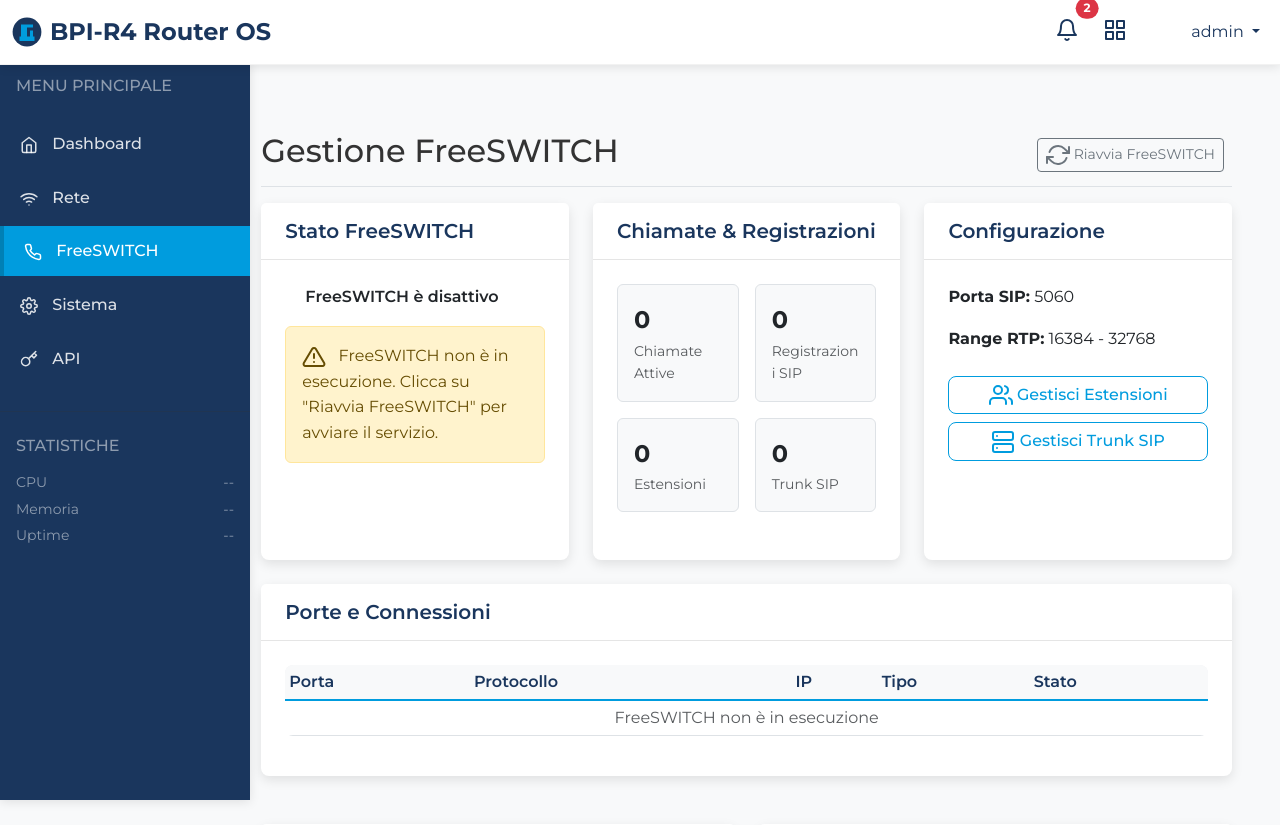
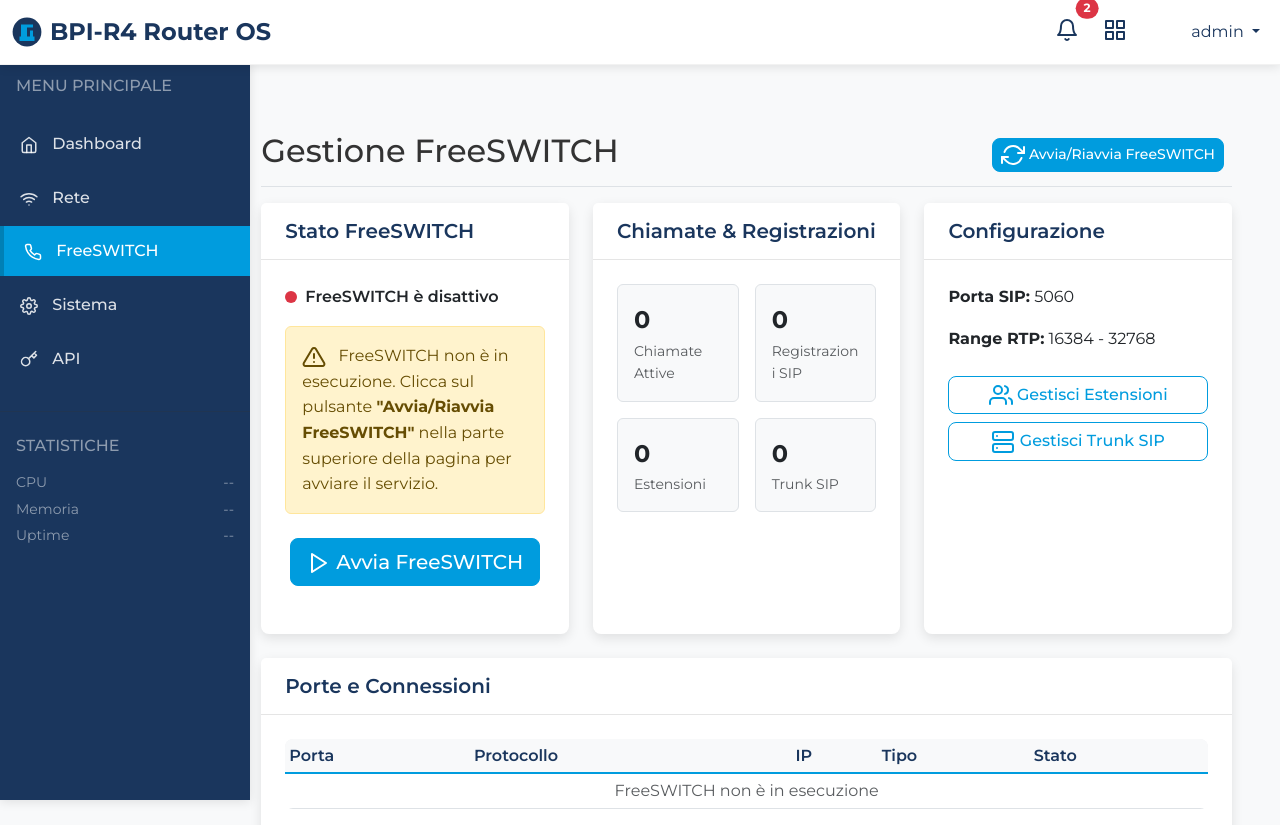
Before and after one commit to dexter939/evorouter, a Flask app: page /freeswitch/ in a window 1280 px wide. Shown: the top 825 px of the page. Run offline with Flask 3, Linux system fonts and the light colour scheme; a user stored in the database is signed in; data comes from the database, SQL or seed files in the repository; data that the repository does not hold is empty; some libraries are stand-ins or nearby versions.

Commit message:
Enhance FreeSWITCH management: Add functionality to start/restart the service, improve UI feedback, and handle service status more robustly.
Replit-Commit-Author: Agent
Replit-Commit-Session-Id: 086dc182-1af5-4616-8598-e165c3437322
Replit-Commit-Screenshot-Url: https://storage.googleapis.com/screenshot-production-us-central1/1656d9b2-dda0-4b71-9b32-7b50edc85525/032de939-d8e9-4e5b-bad5-4e159d5938e7.jpg

```diff
--- a/static/css/main.css
+++ b/static/css/main.css
@@ -143,15 +143,15 @@ body {
 }
 
 .status-up {
-  background-color: var(--success-color);
+  background-color: var(--success, #28a745);
 }
 
 .status-down {
-  background-color: var(--danger-color);
+  background-color: var(--danger, #dc3545);
 }
 
 .status-warning {
-  background-color: var(--warning-color);
+  background-color: var(--warning, #ffc107);
 }
 
 /* Form styling */
@@ -272,7 +272,7 @@ body {
 .loader {
   border: 3px solid #f3f3f3;
   border-radius: 50%;
-  border-top: 3px solid var(--primary-color);
+  border-top: 3px solid var(--primary, #009cde);
   width: 20px;
   height: 20px;
   animation: spin 1s linear infinite;
--- a/static/js/freeswitch.js
+++ b/static/js/freeswitch.js
@@ -14,6 +14,12 @@ document.addEventListener('DOMContentLoaded', function() {
   const restartFsBtn = document.getElementById('restartFreeswitch');
   if (restartFsBtn) {
     restartFsBtn.addEventListener('click', confirmRestartFreeswitch);
+  }
+
+  // Add listener for the additional start FreeSWITCH button in warning message
+  const startFsBtn = document.getElementById('startFreeswitchBtn');
+  if (startFsBtn) {
+    startFsBtn.addEventListener('click', confirmRestartFreeswitch);
   }
 
   // Add listener for delete extension buttons
@@ -64,8 +70,19 @@ document.addEventListener('DOMContentLoaded', function() {
 /**
  * Show confirmation dialog for FreeSWITCH service restart
  */
-function confirmRestartFreeswitch() {
-  if (confirm('Sei sicuro di voler riavviare il servizio FreeSWITCH? Tutte le chiamate attive verranno interrotte.')) {
+function confirmRestartFreeswitch(event) {
+  // Check if service is already running
+  const statusIndicator = document.querySelector('.status-indicator');
+  const isRunning = statusIndicator && statusIndicator.classList.contains('status-up');
+
+  // Change message based on service status
+  let confirmMessage = 'Sei sicuro di voler avviare il servizio FreeSWITCH?';
+
+  if (isRunning) {
+    confirmMessage = 'Sei sicuro di voler riavviare il servizio FreeSWITCH? Tutte le chiamate attive verranno interrotte.';
+  }
+
+  if (confirm(confirmMessage)) {
     restartFreeswitchService();
   }
 }
@@ -74,12 +91,25 @@ function confirmRestartFreeswitch() {
  * Restart FreeSWITCH service via API
  */
 function restartFreeswitchService() {
-  const btn = document.getElementById('restartFreeswitch');
-  if (btn) {
-    // Disable button and show loading state
-    btn.disabled = true;
-    const originalText = btn.innerHTML;
-    btn.innerHTML = '<span class="loader"></span> Riavvio in corso...';
+  // Determine which button was clicked (either the header button or the in-page button)
+  const headerBtn = document.getElementById('restartFreeswitch');
+  const inPageBtn = document.getElementById('startFreeswitchBtn');
+
+  let clickedBtn = headerBtn; // Default to header button
+
+  // If the in-page button exists and is visible, use it for UI updates
+  if (inPageBtn && inPageBtn.offsetParent !== null) {
+    clickedBtn = inPageBtn;
+  }
+
+  if (clickedBtn) {
+    // Disable both buttons to prevent multiple clicks
+    if (headerBtn) headerBtn.disabled = true;
+    if (inPageBtn) inPageBtn.disabled = true;
+
+    // Store original text and show loading state
+    const originalText = clickedBtn.innerHTML;
+    clickedBtn.innerHTML = '<span class="loader"></span> Avvio in corso...';
 
     // Call API to restart FreeSWITCH
     fetch('/freeswitch/restart', {
@@ -92,7 +122,7 @@ function restartFreeswitchService() {
     .then(data => {
       if (data.success) {
         // Show success message
-        showAlert('FreeSWITCH riavviato con successo.', 'success');
+        showAlert('FreeSWITCH avviato con successo.', 'success');
 
         // After a delay, refresh the page to show updated status
         setTimeout(() => {
@@ -100,20 +130,32 @@ function restartFreeswitchService() {
         }, 3000);
       } else {
         // Show error message
-        showAlert('Errore durante il riavvio di FreeSWITCH: ' + data.message, 'danger');
+        showAlert('Errore durante l\'avvio di FreeSWITCH: ' + data.message, 'danger');
 
-        // Reset button state
-        btn.innerHTML = originalText;
-        btn.disabled = false;
+        // Reset button states
+        if (headerBtn) {
+          headerBtn.innerHTML = headerBtn === clickedBtn ? originalText : headerBtn.innerHTML;
+          headerBtn.disabled = false;
+        }
+        if (inPageBtn) {
+          inPageBtn.innerHTML = inPageBtn === clickedBtn ? originalText : inPageBtn.innerHTML;
+          inPageBtn.disabled = false;
+        }
       }
     })
     .catch(error => {
-      console.error('Error restarting FreeSWITCH:', error);
-      showAlert('Errore durante il riavvio di FreeSWITCH.', 'danger');
+      console.error('Error starting FreeSWITCH:', error);
+      showAlert('Errore durante l\'avvio di FreeSWITCH.', 'danger');
 
-      // Reset button state
-      btn.innerHTML = originalText;
-      btn.disabled = false;
+      // Reset button states
+      if (headerBtn) {
+        headerBtn.innerHTML = headerBtn === clickedBtn ? originalText : headerBtn.innerHTML;
+        headerBtn.disabled = false;
+      }
+      if (inPageBtn) {
+        inPageBtn.innerHTML = inPageBtn === clickedBtn ? originalText : inPageBtn.innerHTML;
+        inPageBtn.disabled = false;
+      }
     });
   }
 }
--- a/templates/freeswitch/index.html
+++ b/templates/freeswitch/index.html
@@ -8,8 +8,8 @@
         <h2>Gestione FreeSWITCH</h2>
         <div class="btn-toolbar mb-2 mb-md-0">
             <div class="btn-group me-2">
-                <button type="button" id="restartFreeswitch" class="btn btn-sm btn-outline-secondary">
-                    <i data-feather="refresh-cw"></i> Riavvia FreeSWITCH
+                <button type="button" id="restartFreeswitch" class="btn btn-sm btn-primary">
+                    <i data-feather="refresh-cw"></i> Avvia/Riavvia FreeSWITCH
                 </button>
             </div>
         </div>
@@ -52,7 +52,12 @@
                         {% else %}
                             <div class="alert alert-warning">
                                 <i data-feather="alert-triangle" class="me-2"></i>
-                                FreeSWITCH non è in esecuzione. Clicca su "Riavvia FreeSWITCH" per avviare il servizio.
+                                FreeSWITCH non è in esecuzione. Clicca sul pulsante <strong>"Avvia/Riavvia FreeSWITCH"</strong> nella parte superiore della pagina per avviare il servizio.
+                            </div>
+                            <div class="mt-4 text-center">
+                                <button type="button" id="startFreeswitchBtn" class="btn btn-primary btn-lg">
+                                    <i data-feather="play"></i> Avvia FreeSWITCH
+                                </button>
                             </div>
                         {% endif %}
                     </div>
```
